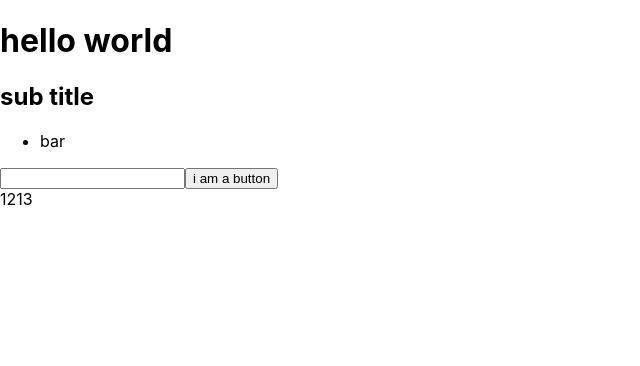
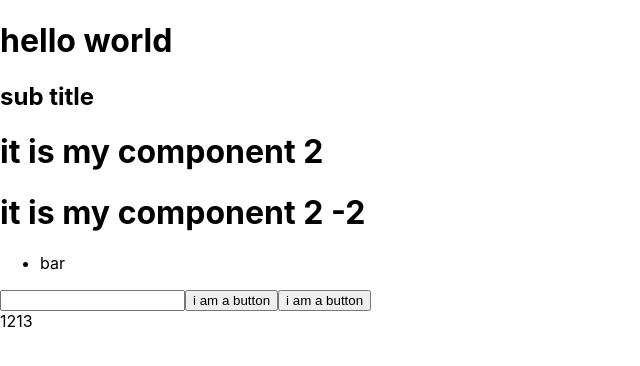
Before and after one commit to cashwu/React30dayBook, a React (Create React App) app: page / in a window 1280 px wide. Shown: the top 366 px of the page, without its empty margins (0-640 px from the left). Built offline with nearby package versions, Linux system fonts and the light colour scheme.

Commit message:
ch2-7 component

```diff
--- /dev/null
+++ b/src/MyComponent2.jsx
@@ -0,0 +1,19 @@
+// function MyComponent(props) {
+//   // return <h1>my component</h1>;
+//   return (
+//     <>
+//       <h1>{props.title}</h1>
+//       <h2>{props.subTitle}</h2>
+//     </>
+//   );
+// }
+
+function MyComponent2(props) {
+  return (
+    <>
+      <h1>{props.children}</h1>
+    </>
+  );
+}
+
+export default MyComponent2;
--- a/src/index.js
+++ b/src/index.js
@@ -5,6 +5,7 @@ import "./index.css";
 import App from "./App";
 import reportWebVitals from "./reportWebVitals";
 import MyComponent from "./MyComponent";
+import MyComponent2 from "./MyComponent2";
 
 const root = ReactDOM.createRoot(document.getElementById("root"));
 
@@ -18,13 +19,15 @@ if (items.length > 1) {
   childElement = <input type="password" name="password" />;
 }
 
-function MyButton() {
-  return <button>i am a button</button>;
+function MyButton(props) {
+  return <button onClick={props.children}>i am a button</button>;
 }
 
 const reactElement = (
   <>
     <MyComponent title="hello world" subTitle="sub title" />
+    <MyComponent2>it is my component 2</MyComponent2>
+    <MyComponent2 children="it is my component 2 -2"></MyComponent2>
     <div id="wrapper" className="foo">
       <ul>
         {items.map((item) => (
@@ -38,6 +41,7 @@ const reactElement = (
       {childElement}
 
       <MyButton />
+      <MyButton>{() => alert("123")}</MyButton>
       {/* <button id='button1'>i am a button</button> */}
     </div>
     <div>1213</div>
```
